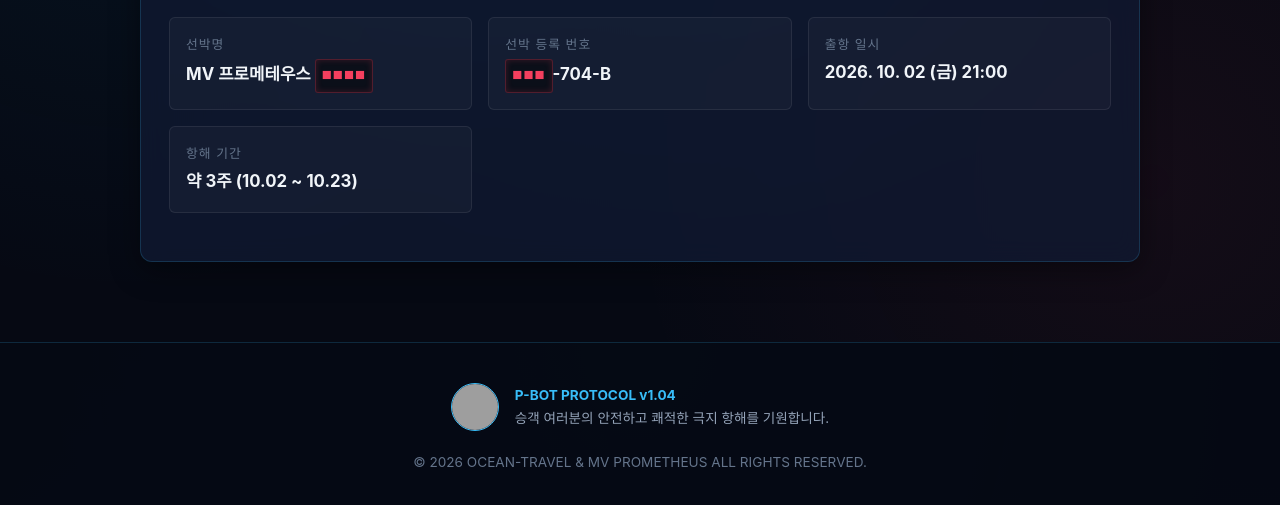
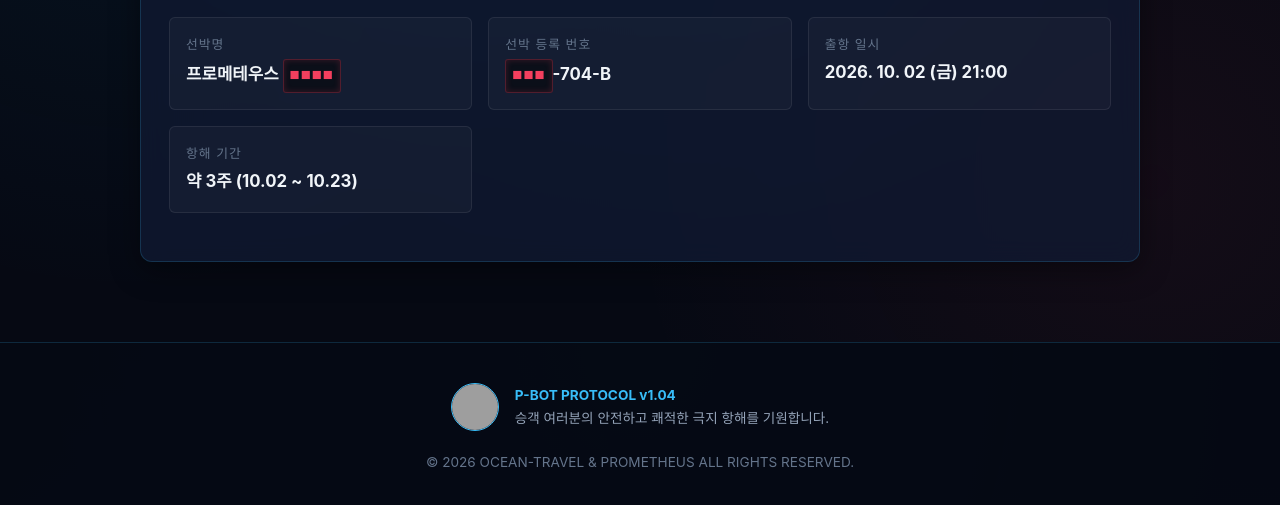
Before and after one commit to hjseo-arirang/prometheus_info, a plain HTML site: page index.html in a window 1280 px wide. Shown: the part 1258-1763 px from the top of the page. Drawn offline with Linux system fonts and the light colour scheme; grey boxes are pictures that could not be loaded; a web font is replaced by a local one.

Commit message:
Update ship name and copyright information in HTML

```diff
--- a/index.html
+++ b/index.html
@@ -594,7 +594,7 @@
 
   <!-- 헤더 영역 -->
   <header class="hero-header">
-    <img src="resource/cruise_ship.png" alt="MV Prometheus cruise ship"
+    <img src="resource/cruise_ship.png" alt="Prometheus cruise ship"
       class="hero-bg-image" onerror="this.style.display='none'">
     <div class="hero-container">
       <div class="ship-badge">Official Cruise Guide • 2026</div>
@@ -653,7 +653,7 @@
         <div class="spec-grid">
           <div class="spec-item">
             <div class="spec-label">선박명</div>
-            <div class="spec-val">MV 프로메테우스 <span class="redacted" title="인가 필요">■■■■</span></div>
+            <div class="spec-val">프로메테우스 <span class="redacted" title="인가 필요">■■■■</span></div>
           </div>
           <div class="spec-item">
             <div class="spec-label">선박 등록 번호</div>
@@ -998,7 +998,7 @@
         승객 여러분의 안전하고 쾌적한 극지 항해를 기원합니다.
       </div>
     </div>
-    <p>© 2026 OCEAN-TRAVEL & MV PROMETHEUS ALL RIGHTS RESERVED.</p>
+    <p>© 2026 OCEAN-TRAVEL & PROMETHEUS ALL RIGHTS RESERVED.</p>
   </footer>
 
   <!-- 탭 전환 자바스크립트 -->
```
